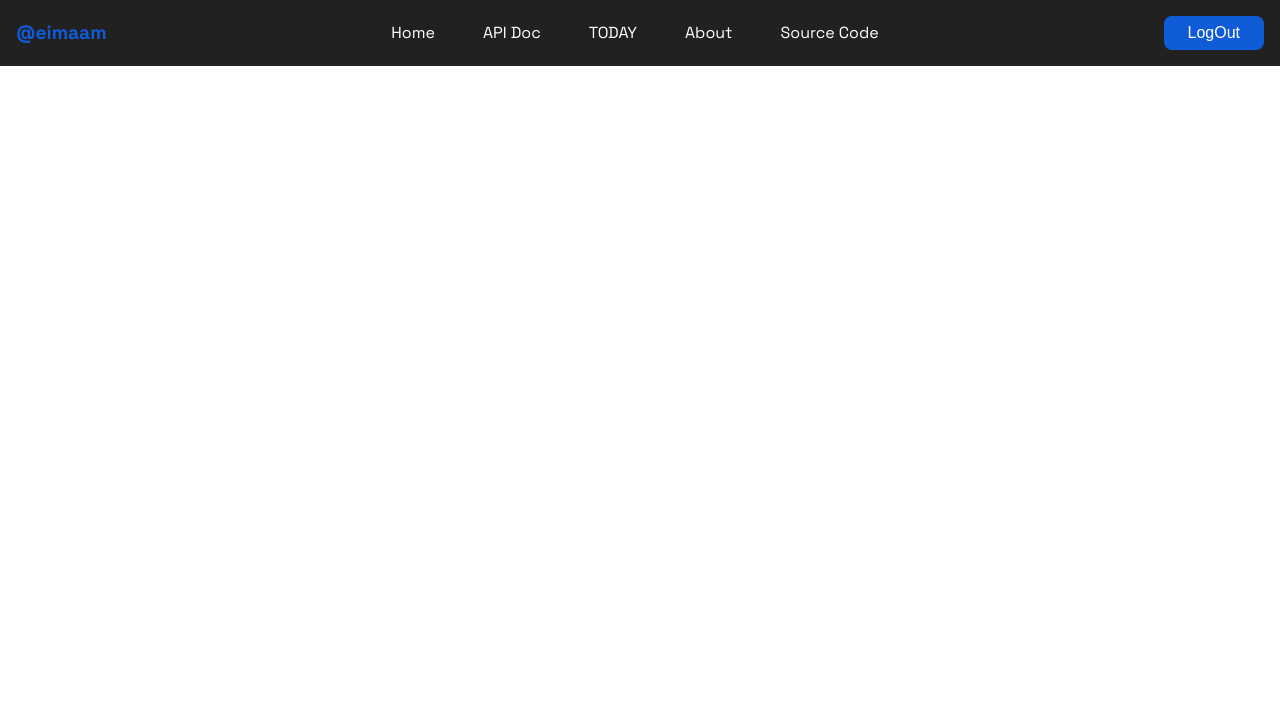
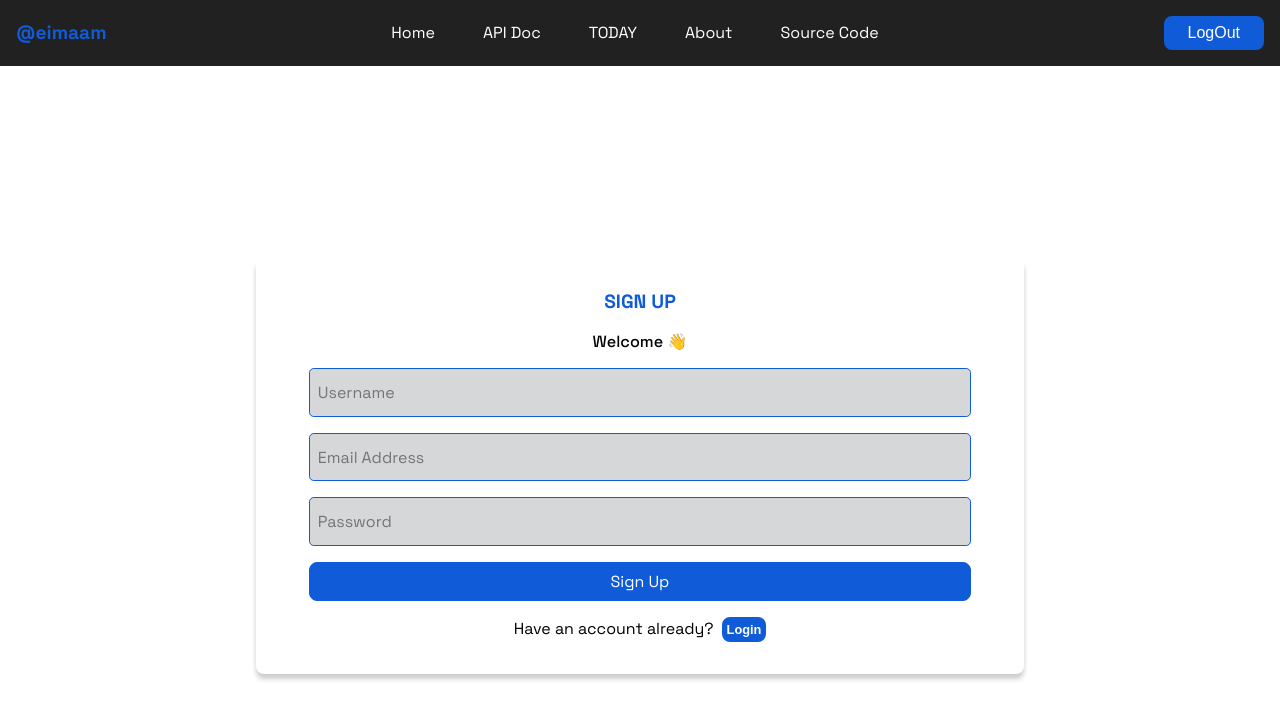
Before and after one commit to eimaam/nasa-daily, a React (Create React App) app: page /signup in a window 1280 px wide. Shown: the top 720 px of the page. Built offline with nearby package versions, Linux system fonts and the light colour scheme.

Commit message:
styling: added signup and login page styling

```diff
--- /dev/null
+++ b/public/styles/_signup.scss
@@ -0,0 +1,32 @@
+#signup, .container{
+    @include flex-col;
+    height: 100vh;
+
+    form{
+        background-color: $default;
+
+        @include mobile{
+            width: 90%;
+        }
+
+        @include tablet{
+            width: 60%;
+        }
+
+        i{
+            width: 90%;
+            margin: auto;
+        }
+
+        div{
+            width: 100%;
+
+            input{
+
+                &:hover{
+                    border: 1px solid $dark;
+                }
+            }
+        }
+    }
+}
--- a/public/styles/css/style.css
+++ b/public/styles/css/style.css
@@ -313,6 +313,43 @@ footer .footer--items p {
   text-align: center;
 }
 
+#signup, #login, .container {
+  margin: auto;
+  display: flex;
+  flex-direction: column;
+  justify-content: center;
+  align-items: center;
+  gap: 1rem;
+  height: 100vh;
+}
+#signup form, #login form, .container form {
+  background-color: #fff;
+}
+@media only screen and (max-width: 800px) {
+  #signup form, #login form, .container form {
+    width: 90%;
+  }
+}
+@media only screen and (min-width: 800px) and (max-width: 1400px) {
+  #signup form, #login form, .container form {
+    width: 60%;
+  }
+}
+#signup form i, #login form i, .container form i {
+  width: 90%;
+  margin: auto;
+}
+#signup form div, #login form div, .container form div {
+  width: 100%;
+}
+#signup form div input:hover, #login form div input:hover, .container form div input:hover {
+  border: 1px solid #212121;
+}
+
+#login form {
+  padding-block: 3rem;
+}
+
 * {
   margin: 0;
   padding: 0;
@@ -328,4 +365,68 @@ html, body {
   height: 100%;
   text-align: justify;
   font-family: "Space Grotesk", "sans-serif";
+}
+
+form {
+  width: 35%;
+  margin: auto;
+  display: flex;
+  flex-direction: column;
+  justify-content: center;
+  align-items: center;
+  gap: 1rem;
+  gap: 1rem;
+  padding: 2rem 1rem;
+  box-shadow: 0 5px 5px 0 rgba(0, 0, 0, 0.2);
+  text-align: center;
+  border-radius: 0.5rem;
+}
+@media only screen and (max-width: 800px) {
+  form {
+    width: 100%;
+  }
+}
+
+input,
+textarea {
+  width: 90%;
+  font-family: inherit;
+  font-size: 1rem;
+  padding: 0.8rem 0.5rem;
+  border: 1px solid #105bd8;
+  border-radius: 0.3rem;
+  color: #212121;
+  background-color: #D6D7D9;
+  caret-color: #F1F1F1;
+  resize: none;
+}
+input:hover,
+textarea:hover {
+  border: 1px solid #105bd8;
+}
+@media only screen and (max-width: 800px) {
+  input,
+textarea {
+    width: 100%;
+    font-size: 16px;
+    padding: 0.5rem;
+  }
+  input::-moz-placeholder, textarea::-moz-placeholder {
+    font-size: 14px;
+  }
+  input:-ms-input-placeholder, textarea:-ms-input-placeholder {
+    font-size: 14px;
+  }
+  input::placeholder,
+textarea::placeholder {
+    font-size: 14px;
+  }
+}
+
+@media only screen and (max-width: 800px) {
+  input[type=submit] {
+    font-weight: 100;
+    -webkit-border-radius: 0;
+    -webkit-appearance: none;
+  }
 }/*# sourceMappingURL=style.css.map */
--- a/public/styles/style.scss
+++ b/public/styles/style.scss
@@ -5,6 +5,10 @@
 @import "./nav";
 @import "./imagePage";
 @import "./footer";
+@import "./signup";
+@import "./login";
+
+
 // reset all content
 *{
     margin: 0;
@@ -22,3 +26,53 @@ html, body{
     text-align: justify;
     font-family: $spaceGrotesk;
 }
+
+form{
+    width: 35%;
+    @include flex-col;
+    gap: 1rem;
+    padding: $l-pad $s-pad;
+    box-shadow: 0 5px 5px 0 rgba(0 0 0 / 0.2);
+    text-align: center;
+    border-radius: $m-border-radius;
+
+    @include mobile{
+        width: 100%;
+    }
+}
+
+input,
+textarea{
+    width: 90%;
+    font-family: inherit;
+    font-size: 1rem;
+    padding: 0.8rem 0.5rem;
+    border: 1px solid $primary;
+    border-radius: $s-border-radius;
+    color: $dark;
+    background-color: $grey;
+    caret-color: $secondary;
+    resize: none;
+
+    &:hover{
+        border: 1px solid $primary;
+    }
+
+    @include mobile(){
+        width: 100%;
+        font-size: 16px;
+        padding: 0.5rem;
+
+        &::placeholder{
+            font-size: 14px;
+        }
+    }
+}
+
+input[type=submit]{
+    @include mobile(){
+        font-weight: 100;
+        -webkit-border-radius:0;
+        -webkit-appearance: none;
+    }
+}
--- a/src/App.tsx
+++ b/src/App.tsx
@@ -3,6 +3,8 @@ import { ImageToday } from './components/contentPage/ImageToday';
 import { BrowserRouter, Route, Routes } from "react-router-dom";
 import { Home } from './components/Home';
 import { Nav } from './components/Nav';
+import { Login } from './components/Login';
+import { SignUp } from './components/Signup';
 
 
 function App() {
@@ -12,6 +14,8 @@ function App() {
       <Routes>
         <Route path='/' element={<Home />} />
         <Route path='photooftheday' element={<ImageToday />} />
+        <Route path='login' element={<Login />} />
+        <Route path='signup' element={<SignUp />} />
       </Routes>
     </BrowserRouter>
   );
--- a/src/components/Home.tsx
+++ b/src/components/Home.tsx
@@ -3,7 +3,12 @@ import React from 'react'
 export const Home = () => {
   return (
     <div>
-        <h1>Homepage</h1>
+        <div>
+
+        </div>
+        <div>
+
+        </div>
     </div>
   )
 }
```
Also changed, not shown: public/styles/_login.scss (added, +7 -0 lines), 1 other file (tests, documents, lock files or other folders).
